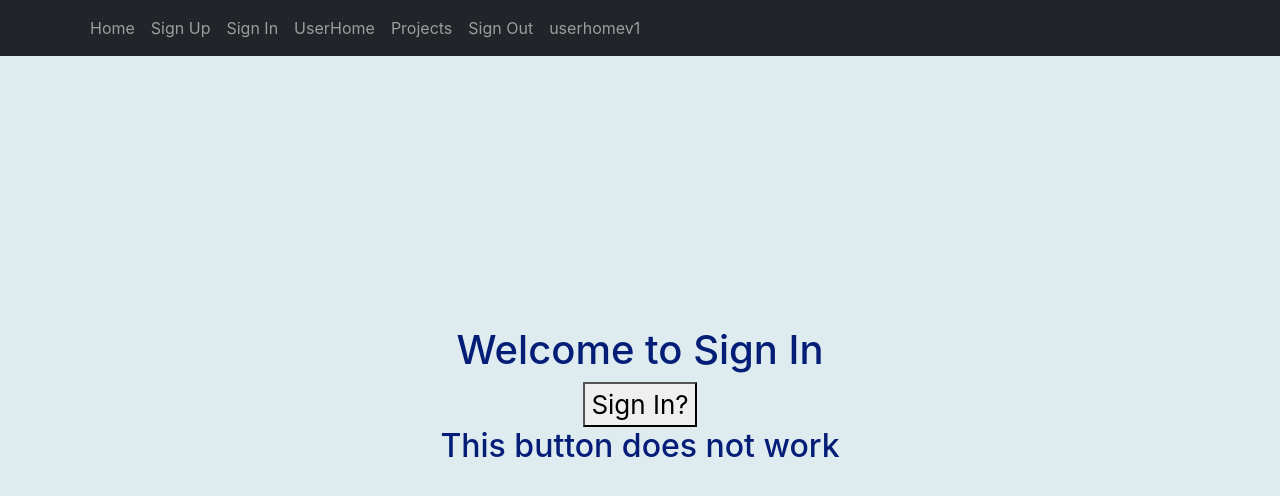
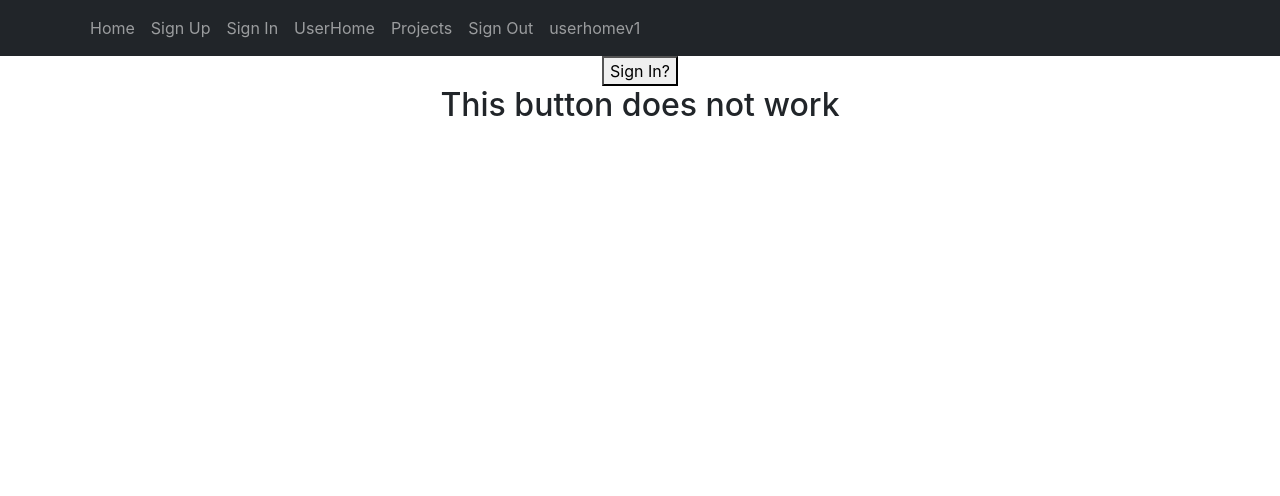
Before and after one commit to amhiller/feebeeamp, a React (Create React App) app: page /signin in a window 1280 px wide. Shown: the top 496 px of the page. Built offline with nearby package versions, Linux system fonts and the light colour scheme; no server answers; what @aws-amplify/ui-react, aws-amplify would draw is missing.

Commit message:
logo test

```diff
--- a/src/App.css
+++ b/src/App.css
@@ -57,6 +57,10 @@
   width: 50px;
 }
 
+.sign-in {
+  background-color: #ffffff
+}
+
 .App-header-2 {
   background-color: #282c34;
   min-height: 100vh;
--- a/src/components/navigation/usersidenav.js
+++ b/src/components/navigation/usersidenav.js
@@ -1,6 +1,6 @@
 import React from 'react';
 import '../../App.css'
-import logo from '../../pictures/feebee-logo2.png'
+import logo from '../../pictures/feebee-logo2.PNG'
 import {
   CDBSidebar,
   CDBSidebarContent,
--- a/src/pages/signin.js
+++ b/src/pages/signin.js
@@ -4,7 +4,7 @@ import '../App.css';
 function Signin() {
     return (
         <div className="App">
-        <header className="App-header">
+        <header className="sign-in">
           <h1>Welcome to Sign In</h1>
           <button>Sign In?</button>
           <h2>This button does not work</h2>
```
